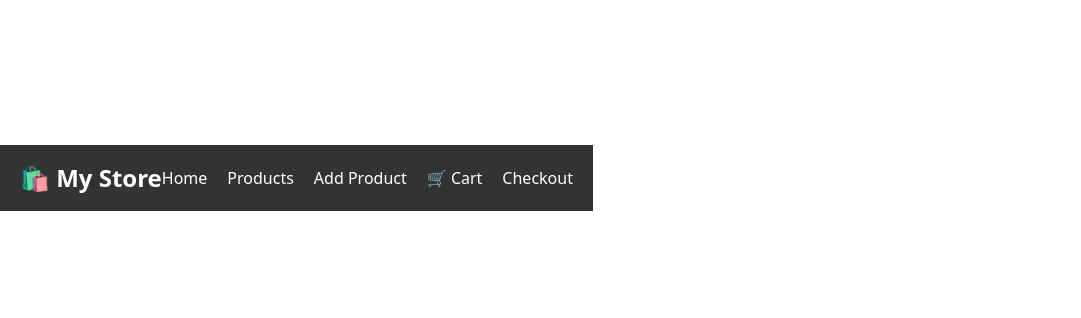
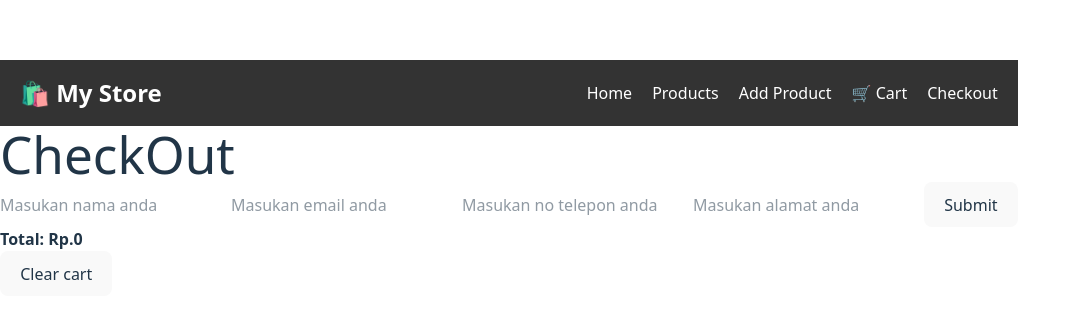
Before and after one commit to anglczbla/simple-ecommerce, a React (Vite) app: page /checkout in a window 1280 px wide. Shown: the part 222-540 px from the top of the page, without its empty margins (0-1081 px from the left). Built offline with nearby package versions, Linux system fonts and the light colour scheme.

Commit message:
checkout component

```diff
--- a/src/App.jsx
+++ b/src/App.jsx
@@ -1,6 +1,7 @@
 import { BrowserRouter, Route, Routes } from "react-router-dom";
 import "./App.css";
 import Cart from "./components/Cart";
+import Checkout from "./components/Checkout";
 import Home from "./components/Home";
 import Navbar from "./components/Navbar";
 import Product from "./components/Product";
@@ -19,6 +20,7 @@ function App() {
             <Route path="/products" element={<ProductList />} />
             <Route path="/add-product" element={<Product />} />
             <Route path="/cart" element={<Cart />} />
+            <Route path="/checkout" element={<Checkout />} />
           </Routes>
         </CartProvider>
       </ProductProvider>
--- /dev/null
+++ b/src/components/Checkout.jsx
@@ -0,0 +1,96 @@
+import { useContext, useState } from "react";
+import { CartContext } from "../context/CartContext";
+
+const Checkout = () => {
+  const { cart, getTotalPrice, clearCart } = useContext(CartContext);
+  const [formcheckout, setFormcheckout] = useState({
+    nama: "",
+    email: "",
+    telepon: "",
+    alamat: "",
+  });
+
+  const [fixForm, setFixform] = useState([]);
+  console.log("isi fix form", fixForm);
+
+  console.log("isi checkout", formcheckout);
+
+  const handleChange = (e) => {
+    const { name, value } = e.target;
+    setFormcheckout({ ...formcheckout, [name]: value });
+  };
+
+  const submitForm = (e) => {
+    e.preventDefault();
+    setFixform([...fixForm, formcheckout]);
+    alert("Pesanan mu akan segera dikirim");
+
+    clearCart();
+    setFormcheckout({
+      nama: "",
+      email: "",
+      telepon: "",
+      alamat: "",
+    });
+  };
+
+  return (
+    <div>
+      <h1>CheckOut</h1>
+      <form onSubmit={submitForm}>
+        <input
+          type="text"
+          name="nama"
+          value={formcheckout.nama}
+          placeholder="Masukan nama anda"
+          onChange={handleChange}
+        />
+        <input
+          type="email"
+          name="email"
+          value={formcheckout.email}
+          placeholder="Masukan email anda"
+          onChange={handleChange}
+        />
+        <input
+          type="tel"
+          name="telepon"
+          value={formcheckout.telepon}
+          placeholder="Masukan no telepon anda"
+          onChange={handleChange}
+        />
+        <input
+          type="text"
+          name="alamat"
+          value={formcheckout.alamat}
+          placeholder="Masukan alamat anda"
+          onChange={handleChange}
+        />
+        <button type="submit">Submit</button>
+      </form>
+
+      <div>
+        {cart.map((item) => (
+          <div key={item.id}>
+            <ul>
+              <li>ID: {item.id}</li>
+              <li>Name Product: {item.name}</li>
+              <li>Price: {item.price}</li>
+              <li>Quantity: {item.quantity}</li>
+            </ul>
+          </div>
+        ))}
+
+        <div>
+          <strong>Total: Rp.{getTotalPrice()}</strong>
+        </div>
+
+        <div>
+          <button onClick={clearCart}>Clear cart</button>
+        </div>
+      </div>
+    </div>
+  );
+};
+
+export default Checkout;
```
